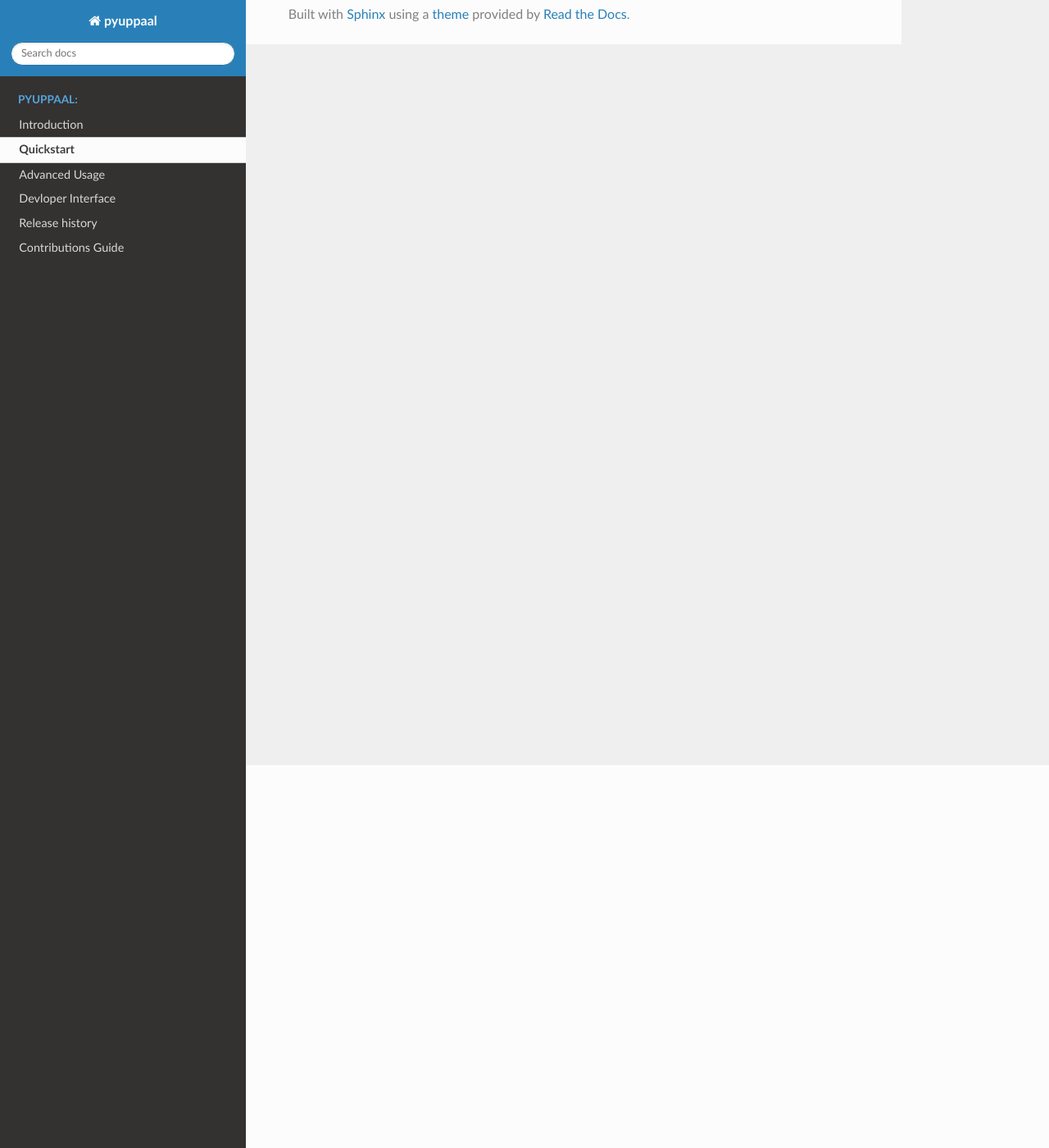
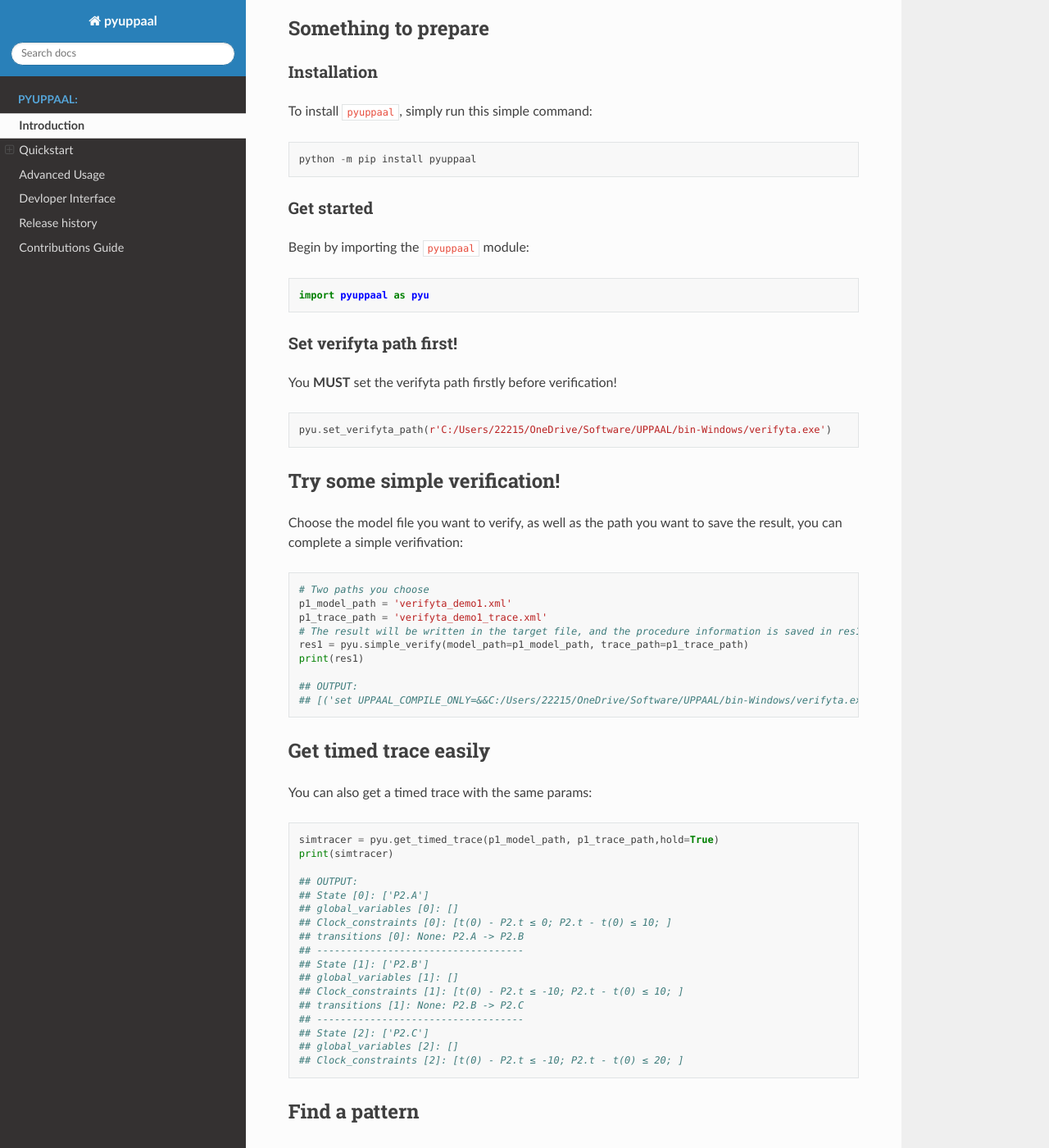
Before and after one commit to Jack0Chan/PyUPPAAL, a Sphinx documentation site: the page built from docs/source/Quickstart.md, in a window 1280 px wide and 1400 px high, scrolled down 467 px. Shown: the whole window at 82% size. Built offline with Sphinx 7.4.7 and the Read the Docs theme 2.0.0, drawn with Linux system fonts in a browser that asks for light colours; some of the changed text lies outside the part shown.

````diff
--- a/docs/source/Quickstart.md
+++ b/docs/source/Quickstart.md
@@ -1,13 +1,157 @@
+# Introduction
+
+pyUPPAAL is a research tool that can simulate, verify and modify UPPAAL models with python. It can also help to analyze counter-examples in .xml format. Note that the implementations are based on verifyta and the built-in xml package.
+With this package, you can do
+
+1. run any UPPAAL commands with multi-process that is valid with verifyta.
+
+2. modify a .xml model, including templates, declarations, system declarations, and queries. It has a powerful method find_all_patterns that can get all different untimed traces that can explain current inputs-obs.
+
+3. analyze a counter-example file, and return input-observation-based analysis.
+
+4. analyze the *SMC* simulation results.
+
+
+
 # Quickstart
 
-Please check [tmp doc-yuque](https://www.yuque.com/docs/share/befff524-05cf-4276-be93-e507b65e6c73?).
+## Something to prepare
 
+### Installation
 
-[Demos](https://github.com/Jack0Chan/pyuppaal/blob/main/src/tests/demo.ipynb)
+To install `pyuppaal`, simply run this simple command:
 
+```
+python -m pip install pyuppaal
+```
+
+### Get started
+
+Begin by importing the `pyuppaal` module:
 
 ```python
-import os
-import time
 import pyuppaal as pyu
 ```
+
+### Set verifyta path first!
+
+You **MUST** set the verifyta path firstly before verification!
+
+```python
+pyu.set_verifyta_path(r'C:/Users/22215/OneDrive/Software/UPPAAL/bin-Windows/verifyta.exe')
+```
+
+## Try some simple verification!
+
+Choose the model file you want to verify, as well as the path you want to save the result, you can complete a simple verifivation:
+
+```python
+# Two paths you choose
+p1_model_path = 'verifyta_demo1.xml'
+p1_trace_path = 'verifyta_demo1_trace.xml'
+# The result will be written in the target file, and the procedure information is saved in res1
+res1 = pyu.simple_verify(model_path=p1_model_path, trace_path=p1_trace_path)
+print(res1)
+
+## OUTPUT:
+## [('set UPPAAL_COMPILE_ONLY=&&C:/Users/22215/OneDrive/Software/UPPAAL/bin-Windows/verifyta.exe -t 1 -X verifyta_demo1_trace verifyta_demo1.xml', 'Options for the verification:\n  Generating shortest trace\n  Search order is breadth first\n  Using conservative space optimisation\n  Seed is 1662285315\n  State space representation uses minimal constraint systems\n\x1b[2K\nVerifying formula 1 at /nta/queries/query[1]/formula\n\x1b[2K -- Formula is NOT satisfied.\nXMLTrace outputted to: verifyta_demo1_trace1.xml\n')]
+```
+
+## Get timed trace easily
+
+You can also  get a timed trace with the same params:
+
+```python
+simtracer = pyu.get_timed_trace(p1_model_path, p1_trace_path,hold=True)
+print(simtracer)
+
+## OUTPUT:
+## State [0]: ['P2.A']
+## global_variables [0]: []
+## Clock_constraints [0]: [t(0) - P2.t ≤ 0; P2.t - t(0) ≤ 10; ]
+## transitions [0]: None: P2.A -> P2.B
+## -----------------------------------
+## State [1]: ['P2.B']
+## global_variables [1]: []
+## Clock_constraints [1]: [t(0) - P2.t ≤ -10; P2.t - t(0) ≤ 10; ]
+## transitions [1]: None: P2.B -> P2.C
+## -----------------------------------
+## State [2]: ['P2.C']
+## global_variables [2]: []
+## Clock_constraints [2]: [t(0) - P2.t ≤ -10; P2.t - t(0) ≤ 20; ]
+```
+
+## Find a pattern
+
+You can quickly find a pattern with plentiful params, e.g., inputs, observations, actions:
+
+```python
+model_path = 'pyuppaal_demo_PipeNet.xml'
+# input at 0 and 1000
+inputs = pyu.TimedActions(actions=['input_ball', 'input_ball'], lb=[0, 1000], ub=[0,1000])
+# observe at 500 and 1550
+observations = pyu.TimedActions(actions=['exit1', 'exit2'], lb=[500, 1550], ub=[500, 1550])
+# concerned actions
+hidden_actions = ['hidden_path1', 'hidden_path2', 'hidden_path3', 'hidden_path4', 'hidden_path5', 'hidden_path6']
+input_actions = ['input_ball']
+observe_actions = ['exit1','exit2','exit3']
+focused_actions = list(set(hidden_actions+input_actions+observe_actions))
+# find a pattern
+pyu.find_a_pattern(inputs, observations, observe_actions=observe_actions, focused_actions=None, hold=False)
+
+## OUTPUT:
+## ('E<> Monitor0.pass',
+##  ['input_ball',
+##   'input_ball',
+##   'hidden_path1',
+##   'hidden_path3',
+##   'exit1',
+##   'input_ball',
+##   'input_ball',
+##   'hidden_path1',
+##   'hidden_path4',
+##   'exit2'])
+```
+
+## Find all patterns
+
+You can also find all patterns:
+
+```python
+pyu.find_all_patterns(inputs, observations, observe_actions=observe_actions, hold=False, max_patterns = 2)
+
+## OUTPUT
+## [('E<> Monitor0.pass',
+##   ['input_ball',
+##    'input_ball',
+##    'hidden_path1',
+##    'hidden_path3',
+##    'exit1',
+##    'input_ball',
+##    'input_ball',
+##    'hidden_path1',
+##    'hidden_path4',
+##    'exit2']),
+##  ('E<> Monitor0.pass && !Monitor1.pass',
+##   ['input_ball',
+##    'input_ball',
+##    'hidden_path1',
+##    'hidden_path3',
+##    'exit1',
+##    'input_ball',
+##    'input_ball',
+##    'hidden_path2',
+##    'hidden_path5',
+##    'exit2'])]
+```
+
+## Generate communication graph
+
+You can easily generate your communication graph to plentiful type, e.g., `.md`, `.png`, `.svg` and `.pdf`:
+
+```python
+model_path = r'C:\Users\22215\OneDrive\Coding\Github\pyuppaal\src\tests\Pedestrian.xml'
+# just take .png as an example
+save_path = r'C:\Users\22215\OneDrive\Coding\Github\pyuppaal\src\tests\Pedestrian.png'
+pyu.get_communication_graph(model_path,save_path)
+```
--- a/docs/source/index.rst
+++ b/docs/source/index.rst
@@ -7,12 +7,11 @@ Pyuppaal documentation
 ======================
 
 .. toctree::
-   :maxdepth: 4
+   :maxdepth: 2
    :caption: Pyuppaal:
 
-   Introduction.md
    Quickstart.md
-   Advanced Usage
+   Advanced Usage.md
    Devloper Interface
    Release history
    Contributions Guide
````
Also changed, not shown: docs/source/Advanced Usage.md (added, +93 -0 lines), docs/source/Advanced Usage.rst (deleted, +0 -33 lines), docs/source/Introduction.md (deleted, +0 -12 lines), docs/说明.md (deleted, +0 -1 lines), 8 other files.
